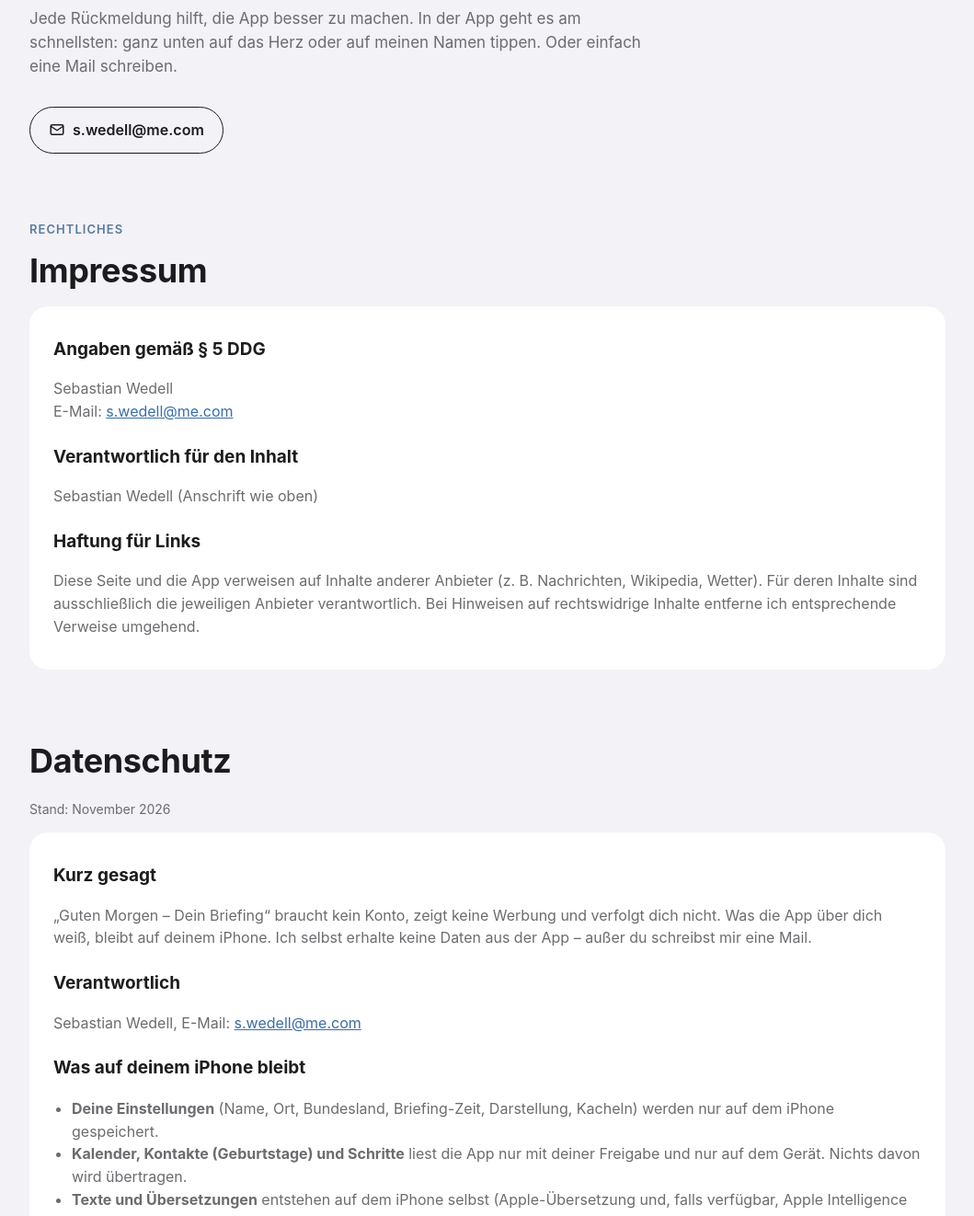
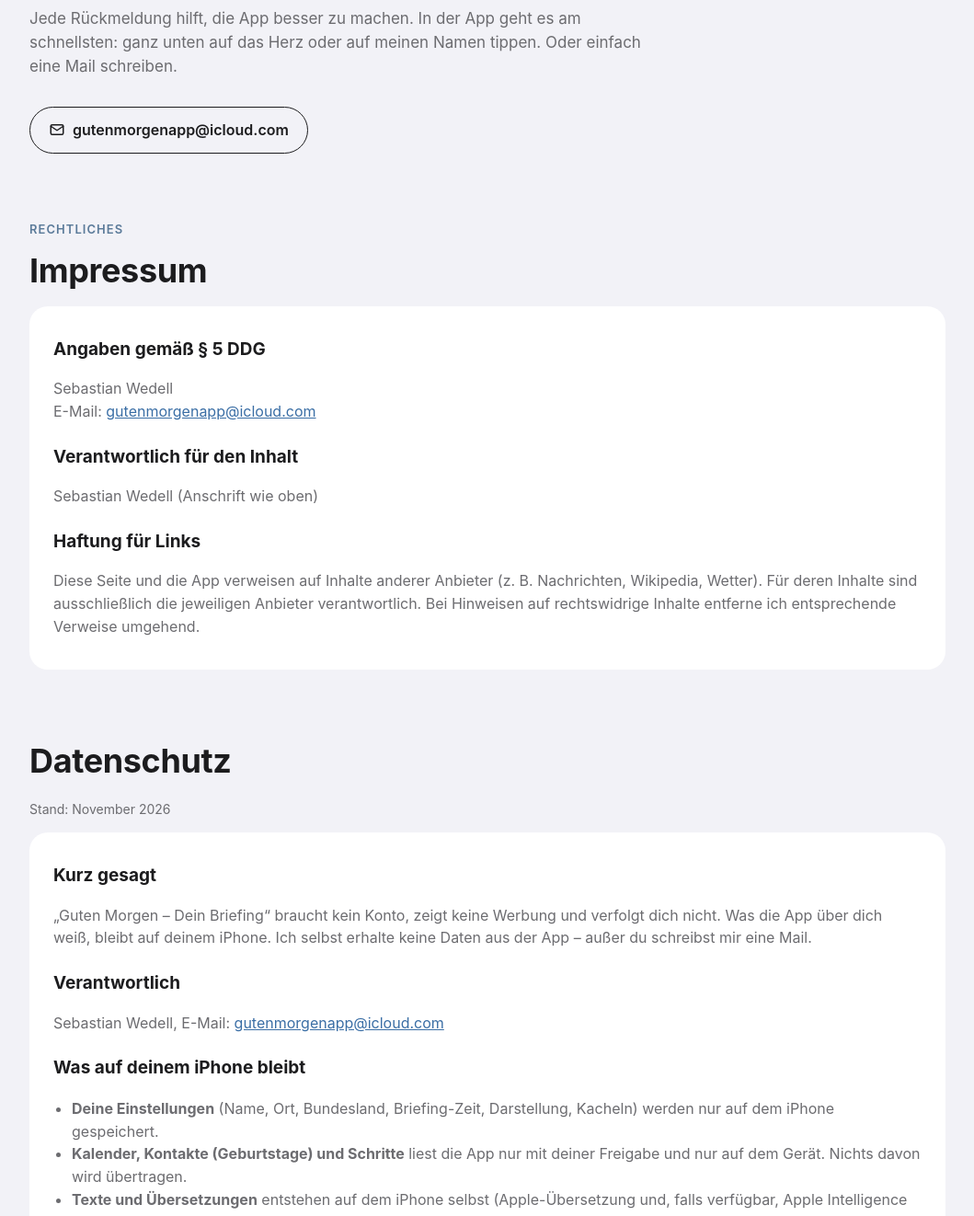
Before and after one commit to GutenMorgenAPP/gutenmorgenapp.github.io, a plain HTML site: page index.html in a window 1280 px wide. Shown: the part 3586-4908 px from the top of the page at 92% size, without its empty margins (110-1169 px from the left). Drawn offline with Linux system fonts and the light colour scheme.

Commit message:
Add files via upload

```diff
--- a/index.html
+++ b/index.html
@@ -399,9 +399,9 @@
   <div class="kicker">Kontakt</div>
   <h2>Ideen, Lob oder ein Fehler?</h2>
   <p class="sub">Jede Rückmeldung hilft, die App besser zu machen. In der App geht es am schnellsten: ganz unten auf das Herz oder auf meinen Namen tippen. Oder einfach eine Mail schreiben.</p>
-  <a class="btn" href="mailto:s.wedell@me.com?subject=Guten%20Morgen%20App">
+  <a class="btn" href="mailto:gutenmorgenapp@icloud.com?subject=Guten%20Morgen%20App">
     <svg viewBox="0 0 24 24" fill="none" stroke="currentColor" stroke-width="2" stroke-linecap="round" stroke-linejoin="round"><rect x="3" y="5" width="18" height="14" rx="2"/><path d="M3 7l9 6 9-6"/></svg>
-    s.wedell@me.com
+    gutenmorgenapp@icloud.com
   </a>
 </section>
 
@@ -413,7 +413,7 @@
     <h3>Angaben gemäß § 5 DDG</h3>
     <p>Sebastian Wedell<br>
       <!-- HIER die Anschrift eintragen, sobald die App im App Store ist (Straße Hausnummer, PLZ Ort) -->
-      E-Mail: <a href="mailto:s.wedell@me.com">s.wedell@me.com</a></p>
+      E-Mail: <a href="mailto:gutenmorgenapp@icloud.com">gutenmorgenapp@icloud.com</a></p>
     <h3>Verantwortlich für den Inhalt</h3>
     <p>Sebastian Wedell (Anschrift wie oben)</p>
     <h3>Haftung für Links</h3>
@@ -430,7 +430,7 @@
     <p>„Guten Morgen – Dein Briefing“ braucht kein Konto, zeigt keine Werbung und verfolgt dich nicht. Was die App über dich weiß, bleibt auf deinem iPhone. Ich selbst erhalte keine Daten aus der App – außer du schreibst mir eine Mail.</p>
 
     <h3>Verantwortlich</h3>
-    <p>Sebastian Wedell, E-Mail: <a href="mailto:s.wedell@me.com">s.wedell@me.com</a></p>
+    <p>Sebastian Wedell, E-Mail: <a href="mailto:gutenmorgenapp@icloud.com">gutenmorgenapp@icloud.com</a></p>
 
     <h3>Was auf deinem iPhone bleibt</h3>
     <ul>
@@ -467,7 +467,7 @@
     <p>Ändert sich etwas an der App, passe ich diese Erklärung an. Es gilt die hier veröffentlichte Fassung.</p>
 
     <h3>Summary in English</h3>
-    <p>“Guten Morgen – Dein Briefing” has no account, no ads and no tracking. Your settings, calendar, contacts and steps stay on your iPhone. To show current content, the app fetches public data (weather and place search from Open-Meteo, news feeds, Wikipedia, school holidays from OpenHolidays API); your IP address is transmitted technically. Contact: s.wedell@me.com.</p>
+    <p>“Guten Morgen – Dein Briefing” has no account, no ads and no tracking. Your settings, calendar, contacts and steps stay on your iPhone. To show current content, the app fetches public data (weather and place search from Open-Meteo, news feeds, Wikipedia, school holidays from OpenHolidays API); your IP address is transmitted technically. Contact: gutenmorgenapp@icloud.com.</p>
   </div>
 </section>
 
@@ -478,7 +478,7 @@
     <span>© 2026 Sebastian Wedell · Guten Morgen – Dein Briefing</span>
     <a href="#impressum">Impressum</a>
     <a href="#datenschutz">Datenschutz</a>
-    <a href="mailto:s.wedell@me.com">Kontakt</a>
+    <a href="mailto:gutenmorgenapp@icloud.com">Kontakt</a>
     <span class="sp">Mit Freude in Niedersachsen gemacht.</span>
   </div>
 </footer>
```
